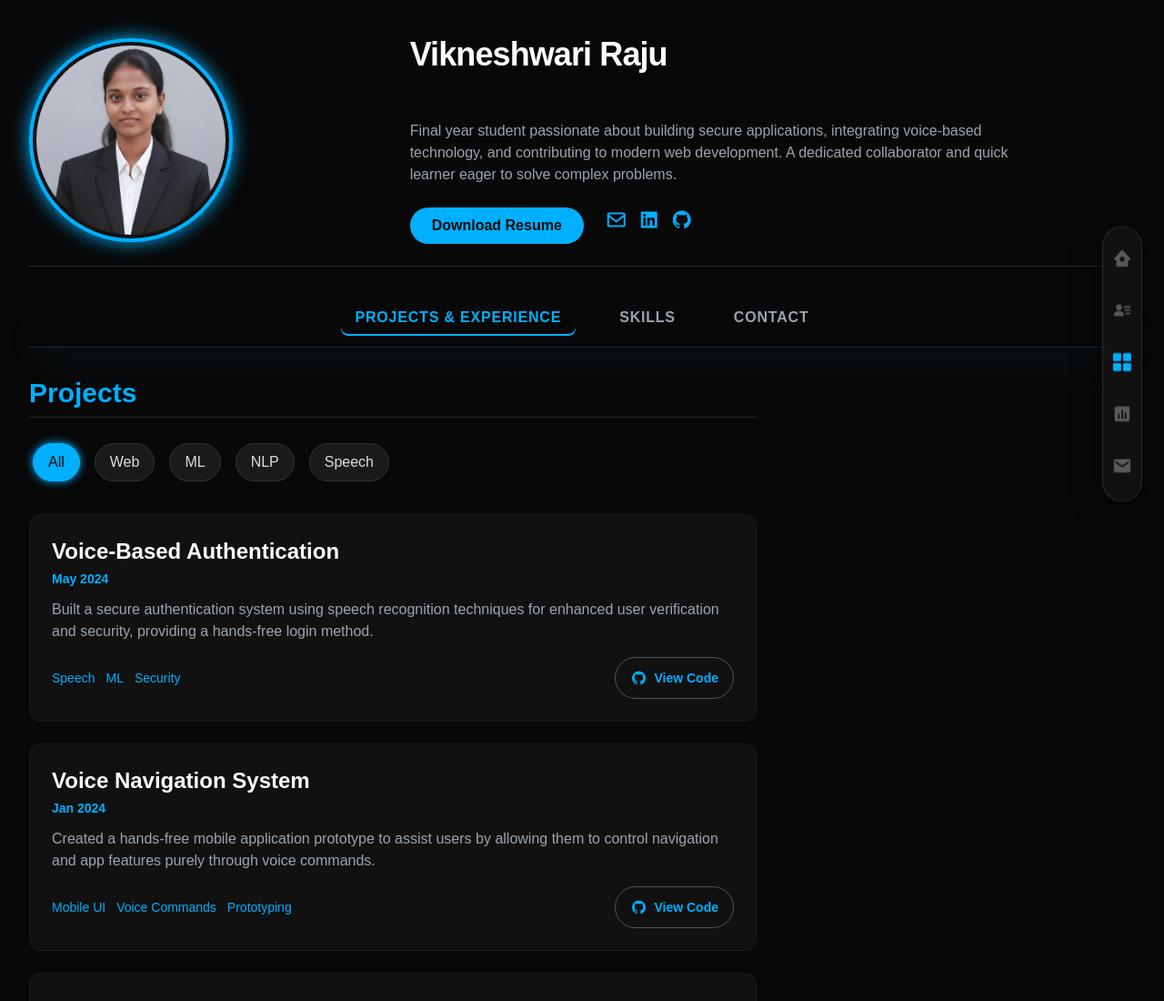
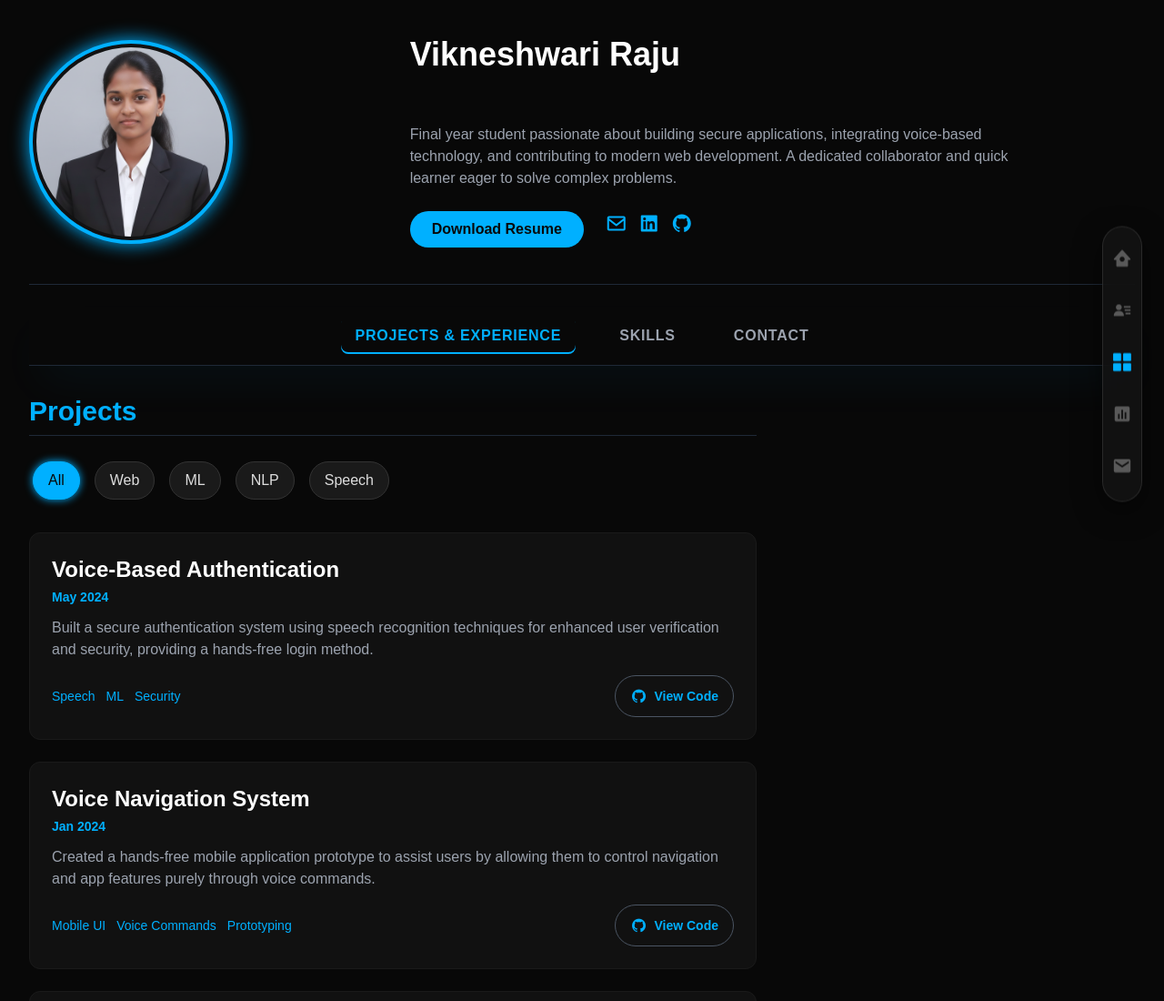
Before and after one commit to vikneshwariraju/vikneshwari, a plain HTML site: page index.html in a window 1280 px wide. Shown: the top 1100 px of the page at 91% size. Drawn offline with nearby package versions, Linux system fonts and the light colour scheme.

```diff
--- a/index.html
+++ b/index.html
@@ -173,19 +173,15 @@
         @keyframes blink-cursor { from, to { border-color: transparent } 50% { border-color: var(--accent-color); } }
 </style>
 </head>
-<body class="bg-[#080808] text-gray-100 min-h-screen">
+<body class="bg-[#080808]">
 
     <div class="max-w-7xl mx-auto px-4 sm:px-6 lg:px-8 py-10">
 
-    <!-- STATIC HEADER SECTION (Name, Title, Photo, and Buttons) -->
-    <header class="mb-6 pb-6 border-b border-gray-800">
+        <!-- STATIC HEADER -->
+        <header class="mb-6 pb-10 border-b border-gray-800">
             <div class="grid md:grid-cols-3 gap-10 items-center">
-
-            <!-- LEFT COLUMN: Profile Image (Order 1 on mobile, 1 on desktop) -->
                 <div class="md:col-span-1 flex justify-center md:justify-start">
-                <!-- Outer glowing frame: w-56 h-56 is 224px x 224px -->
-                <div class="w-56 h-56 rounded-full bg-[#111111] border-4 custom-border custom-shadow p-1 overflow-hidden">
-                    <!-- Image element inside the frame -->
+                    <div class="w-56 h-56 rounded-full bg-[#111111] border-4 custom-border custom-shadow p-1 overflow-hidden">                <!-- Image element inside the frame -->
                     <img
                         src="Image4.png"
                         alt="Vikneshwari Raju Profile Picture"
@@ -195,11 +191,8 @@
 
             <!-- RIGHT COLUMN: Name, Info, and Buttons (Order 2 on mobile, 2 on desktop) -->
             <div class="md:col-span-2">
-
-                <!-- Name and Title -->
-                <h1 class="text-4xl font-extrabold tracking-tight text-white mb-1">Vikneshwari Raju</h1>
+                <h1 class="text-4xl font-extrabold text-white mb-2">Vikneshwari Raju</h1>
                     <h2 class="text-xl font-semibold custom-accent mb-4 h-8">
-                    <!-- Dynamic Typing Text Span -->
                         <span id="role-typer"></span>
                     </h2>
                 <p class="text-gray-400 max-w-2xl">
```
Lines whose indentation alone changed are shown as unchanged.
